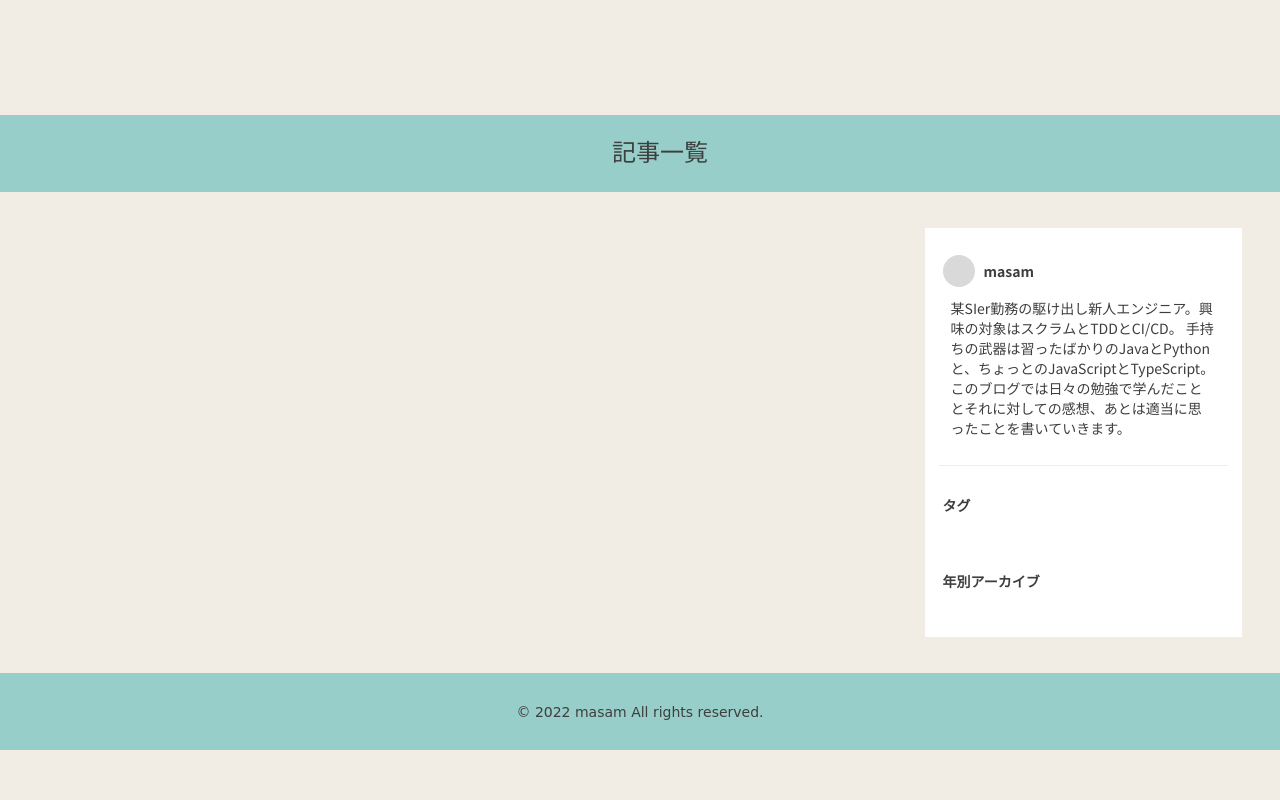
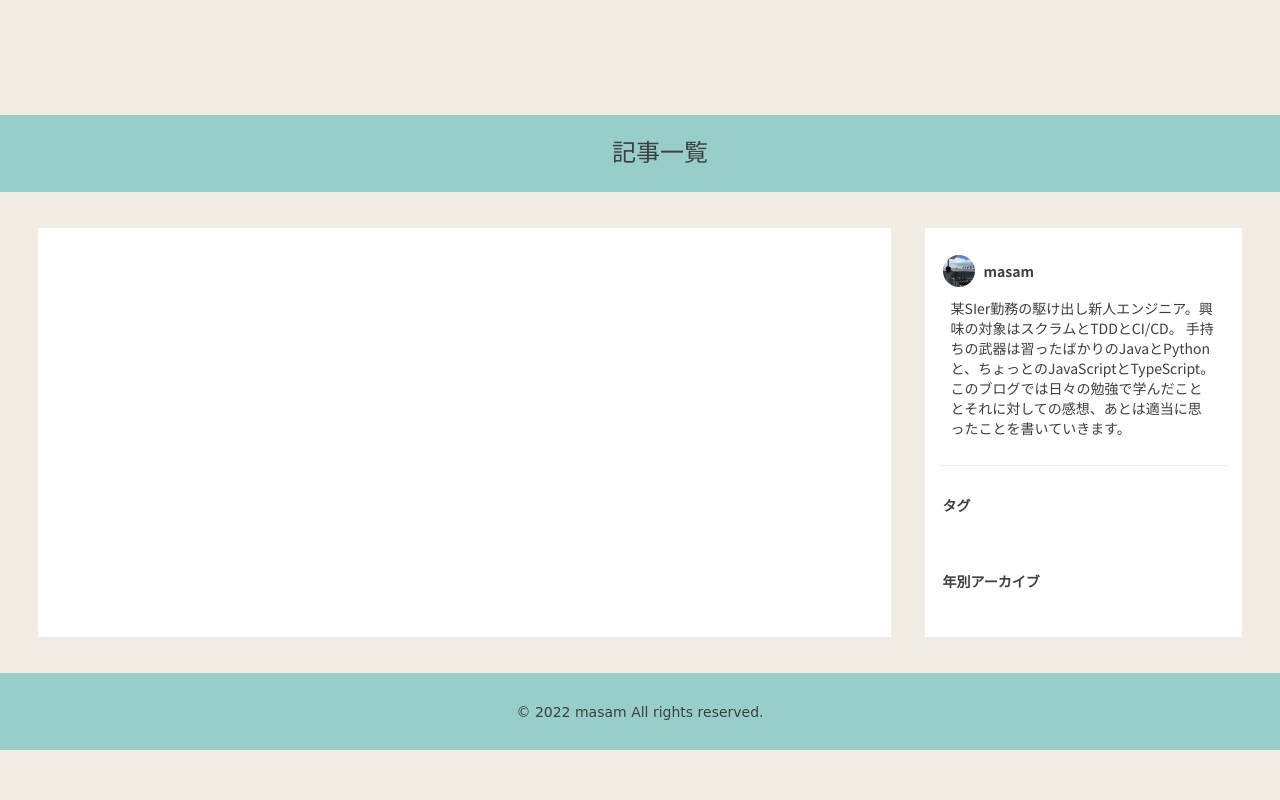
Before and after one commit to masam0/djangoBlog, a Django app: template blog/templates/blog/article.html in a window 1280 px wide. Run offline with Django 4.2, Linux system fonts and the light colour scheme; the template is opened without the code that fills it, so the values that code supplies are empty; some web fonts are replaced.

Commit message:
Update templates styles

```diff
--- a/blog/static/blog/common.css
+++ b/blog/static/blog/common.css
@@ -21,6 +21,11 @@ h5 {
 
 p {
   font-size: 14px;
+}
+
+a.anchor-Block {
+  text-decoration: none;
+  color: #3D3F3E;
 }
 
 body {
@@ -84,6 +89,10 @@ article {
   flex-grow: 7;
 }
 
+article.content {
+  background-color: #FFFFFF;
+}
+
 .dividor {
   width: 34px;
 }
@@ -138,7 +147,8 @@ nav h4 {
   height: 32px;
   border-radius: 16px;
 
-  background-color: #D9D9D9;
+  background-image: url("/static/blog/images/profile.jpeg");
+  background-size: contain;
 }
 
 .bioDetails-Block {
--- a/blog/templates/blog/body.html
+++ b/blog/templates/blog/body.html
@@ -6,10 +6,8 @@
   </ul>
 </header>
 <main>
-  <article>
-    {% block article %}
-    {% endblock %}
-  </article>
+  {% block article %}
+  {% endblock %}
   <div class="dividor"></div>
   {% include "blog/navigation.html" %}
 </main>
--- a/blog/templates/blog/index.html
+++ b/blog/templates/blog/index.html
@@ -1,9 +1,10 @@
 {% extends "blog/body.html" %}
 {% block article%}
+  <article>
   {% if latest_posts %}
     <div class="articleSummary">
       {% for post in latest_posts %}
-        <div class="articleSummary-Block">
+        <a class="articleSummary-Block anchor-Block" href="/blog/{{ post.slug }}">
           <div class="text-Block">
             <h5>{{ post.date_published | date:"Y年m月d日 G:i:s" }}</h5>
             <h2>{{ post.title }}</h2>
@@ -17,9 +18,10 @@
           <div class="img-Block">
             <img src="{{ post.top_image }}" alt="{{ post.title }}">
           </div>
-        </div>
+        </a>
       {% endfor %}
     </div>
   {% else %}
   {% endif %}
+  </article>
 {% endblock %}
--- a/blog/templates/blog/navigation.html
+++ b/blog/templates/blog/navigation.html
@@ -1,8 +1,8 @@
+{% load static %}
 <nav>
   <div class="bio">
     <div class="bioHeader-Block">
         <div class="bioImage-Block">
-          <img />
         </div>
         <h4>
           masam
```
Also changed, not shown: blog/static/blog/images/profile.jpeg (added).
